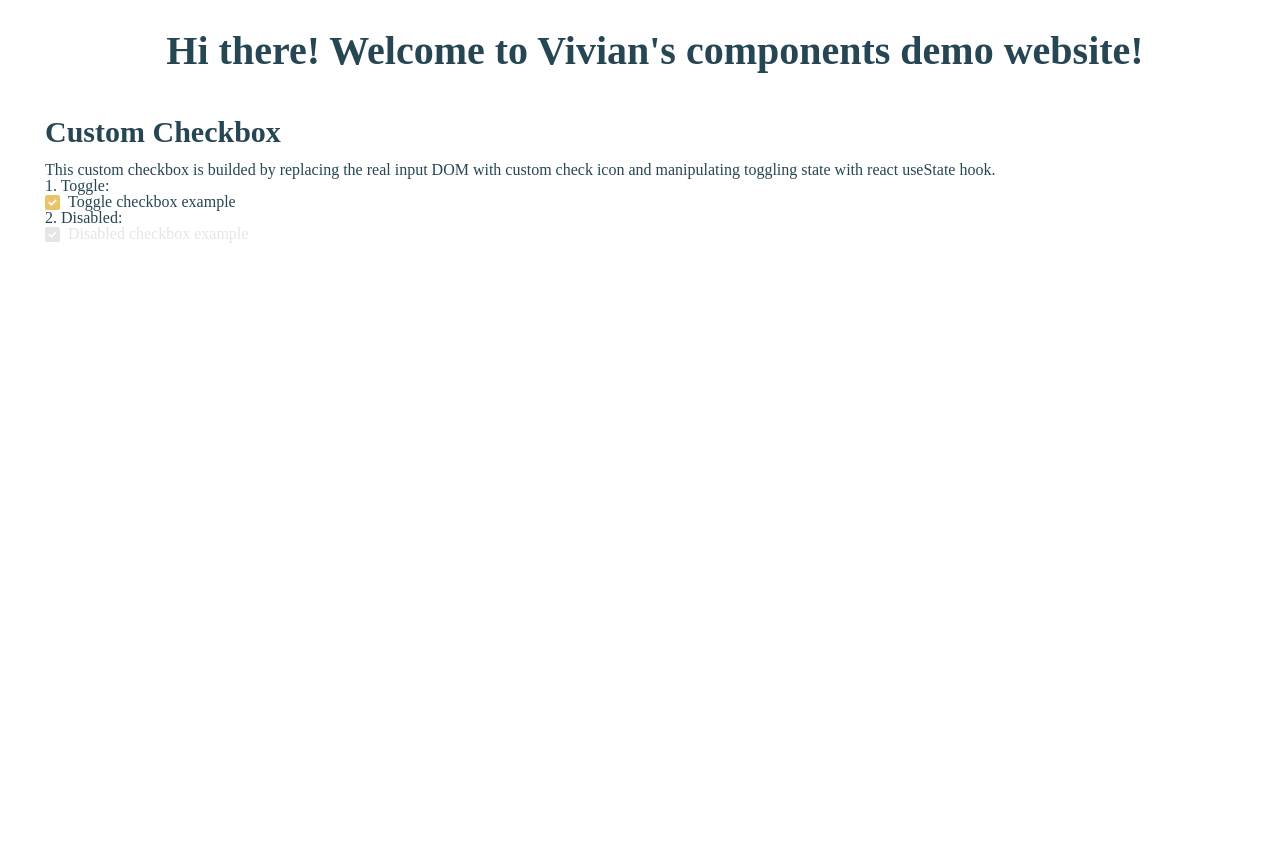
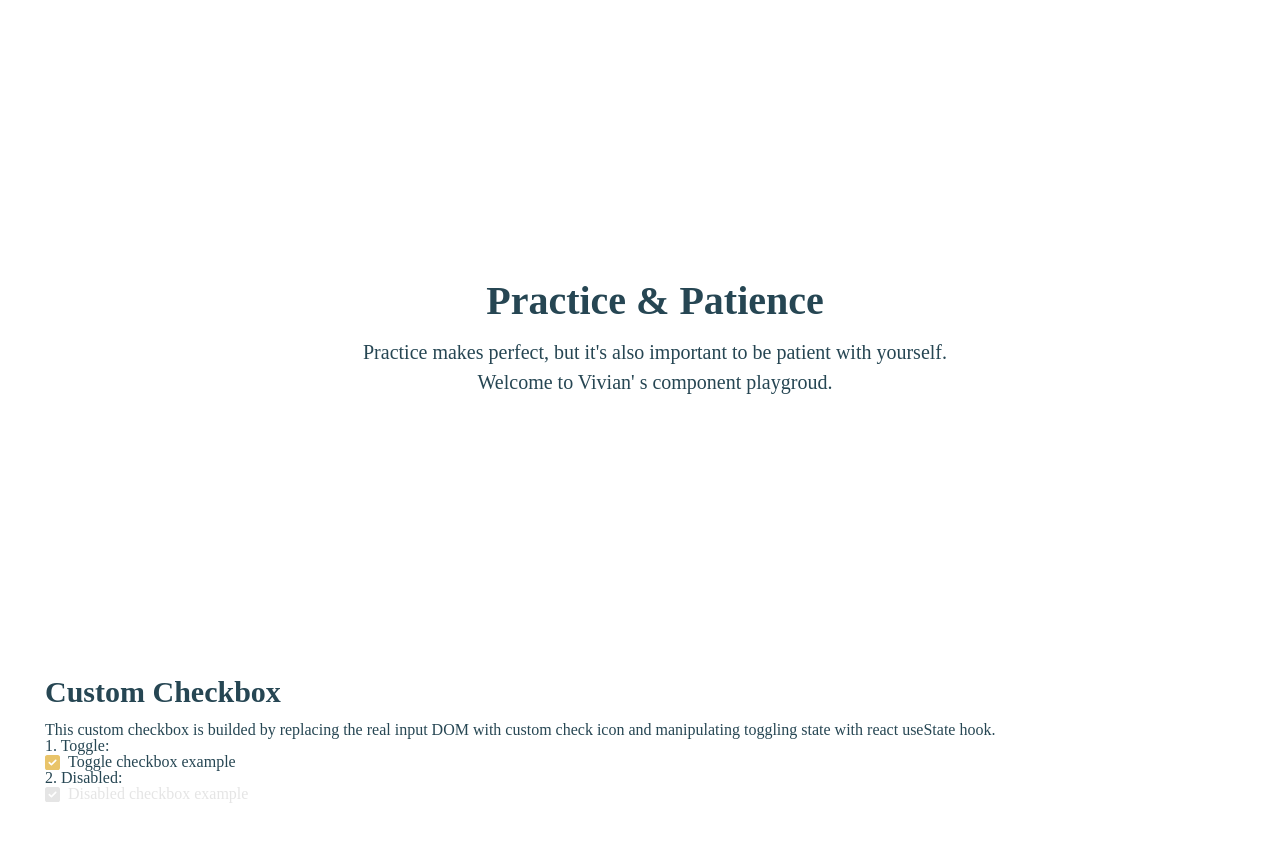
Before and after one commit to vivian1223/component-playground, a React (Vite) app: page / in a window 1280 px wide. Shown: the top 842 px of the page. Before the commit the page ends 800 px from the top, so only its background shows below. Built offline with nearby package versions, Linux system fonts and the light colour scheme.

Commit message:
feat: update header compoent

```diff
--- a/src/components/organs/Header/index.module.css
+++ b/src/components/organs/Header/index.module.css
@@ -1,3 +1,13 @@
+.header {
+	padding: 250px;
+
+	& > p {
+		line-height: 1.5;
+		font-size: 20px;
+		text-align: center;
+	}
+}
+
 .title {
 	margin: 16px 0;
 	font-size: 40px;
--- a/src/components/organs/Header/index.tsx
+++ b/src/components/organs/Header/index.tsx
@@ -3,7 +3,10 @@ import React from 'react';
 import styles from './index.module.css';
 
 export const Header = () => (
-	<>
-		<h1 className={styles.title}>Hi there! Welcome to Vivian&apos;s components demo website!</h1>
-	</>
+	<div className={styles.header}>
+		<h1 className={styles.title}>Practice & Patience</h1>
+		<p>
+			Practice makes perfect, but it's also important to be patient with yourself.<br/> Welcome to Vivian' s component playgroud.
+		</p>
+	</div>
 );
```
